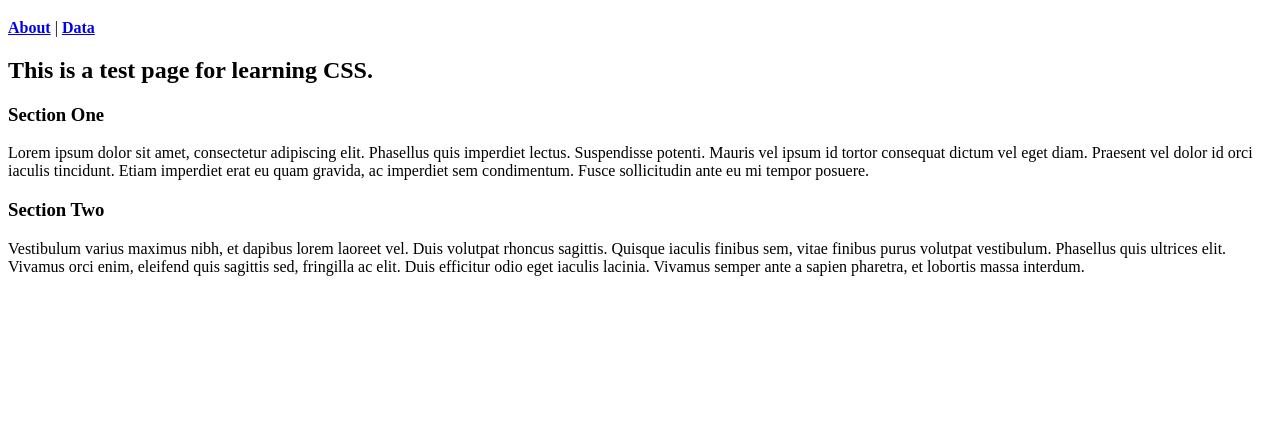
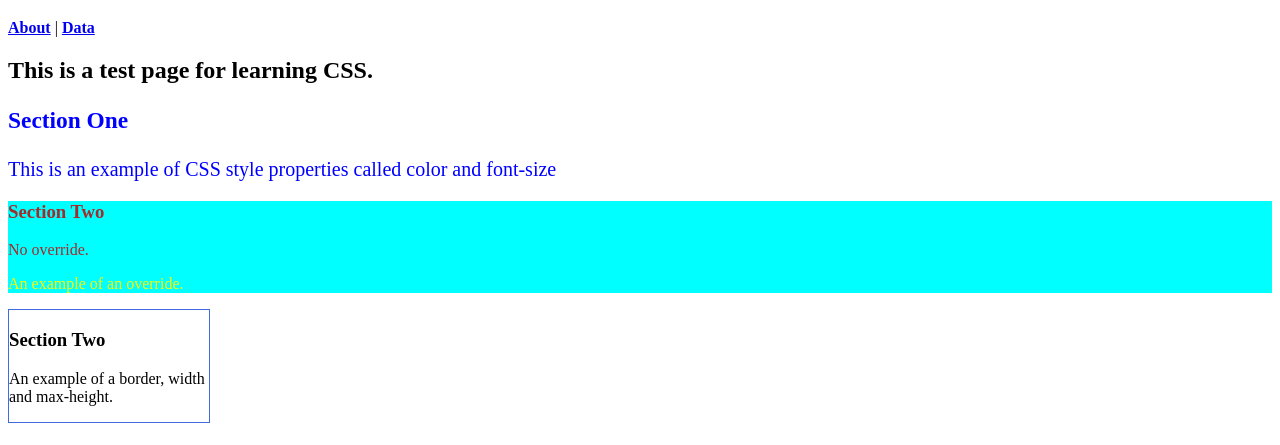
Before and after one commit to Gbisono99/CSSTutorial, a plain HTML site: page pages/index.html in a window 1280 px wide. Shown: the part 61-506 px from the top of the page. Drawn offline with Linux system fonts and the light colour scheme.

Commit message:
Introduction to Basic Inline Styling with CSS properties.

```diff
--- a/pages/index.html
+++ b/pages/index.html
@@ -14,18 +14,38 @@
             </div>
         </header>
         <main>
+            <!--
+            Inline styling is by giving any type the style attribute
+            Having style equal different properties change the property by the given value of said style.
+            -Use the style attribute for styling HTML elements
+            -background-color for background color
+            -color for text colors
+            -font-family for text fonts
+            -font-size for text sizes
+            -text-align for text alignment
+
+            There are only a few out of many CSS properties.
+            For more information: https://www.w3schools.com/cssref/
+            -->
             <h2>This is a test page for learning CSS.</h2>
 
-            <section>
+            <section style="color:blue;font-size:20px">
                 <h3>Section One</h3>
 
-                <p>Lorem ipsum dolor sit amet, consectetur adipiscing elit. Phasellus quis imperdiet lectus. Suspendisse potenti. Mauris vel ipsum id tortor consequat dictum vel eget diam. Praesent vel dolor id orci iaculis tincidunt. Etiam imperdiet erat eu quam gravida, ac imperdiet sem condimentum. Fusce sollicitudin ante eu mi tempor posuere.</p>
+                <p>This is an example of CSS style properties called color and font-size</p>
             </section>
 
-            <section>
+            <section style="background-color: aqua; color:brown">
                 <h3>Section Two</h3>
-                <p>Vestibulum varius maximus nibh, et dapibus lorem laoreet vel. Duis volutpat rhoncus sagittis. Quisque iaculis finibus sem, vitae finibus purus volutpat vestibulum. Phasellus quis ultrices elit. Vivamus orci enim, eleifend quis sagittis sed, fringilla ac elit. Duis efficitur odio eget iaculis lacinia. Vivamus semper ante a sapien pharetra, et lobortis massa interdum.</p>
+                <p>No override.</p>
+                <p style="color:yellow">An example of an override.</p>
             </section>
+
+            <section style ="border: 1px solid royalblue; width: 200px; max-height: 500px;">
+                <h3>Section Two</h3>
+                <p>An example of a border, width and max-height.</p>
+            </section>
+
 
 
         </main>
```
